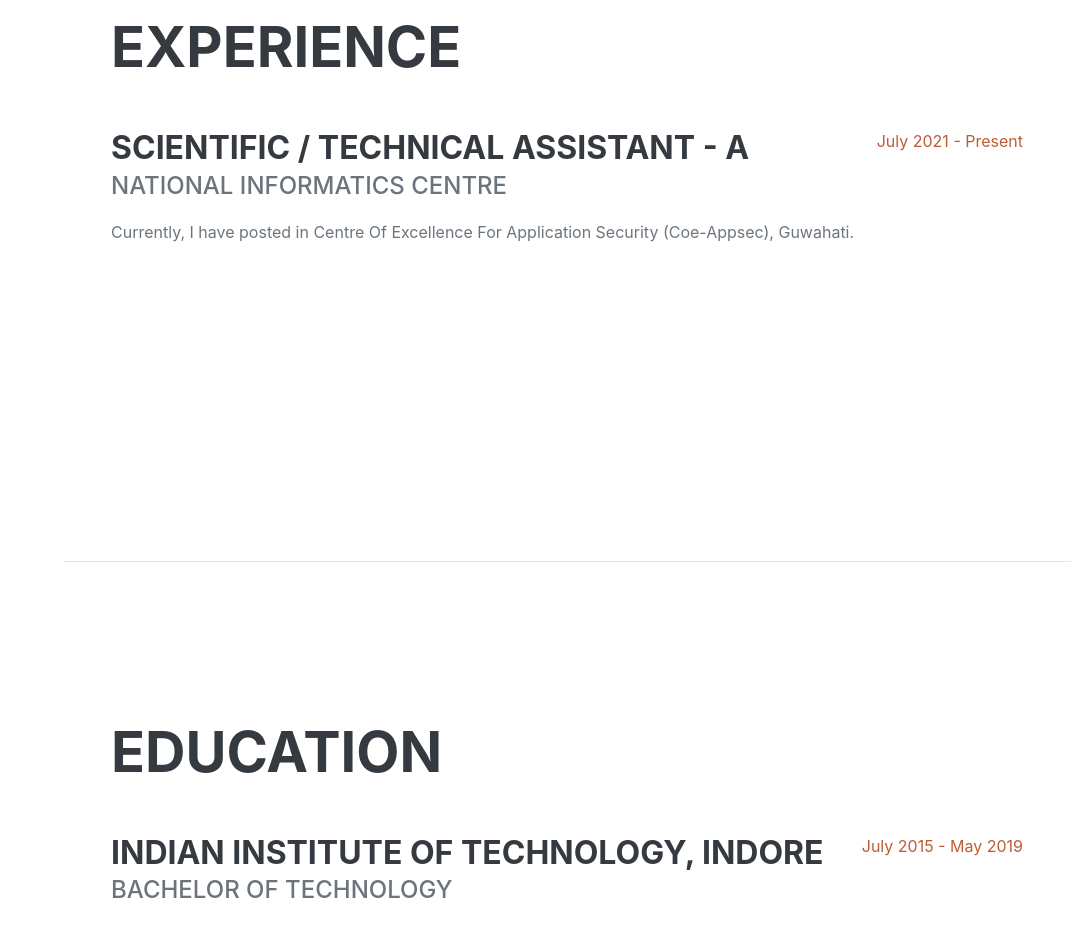
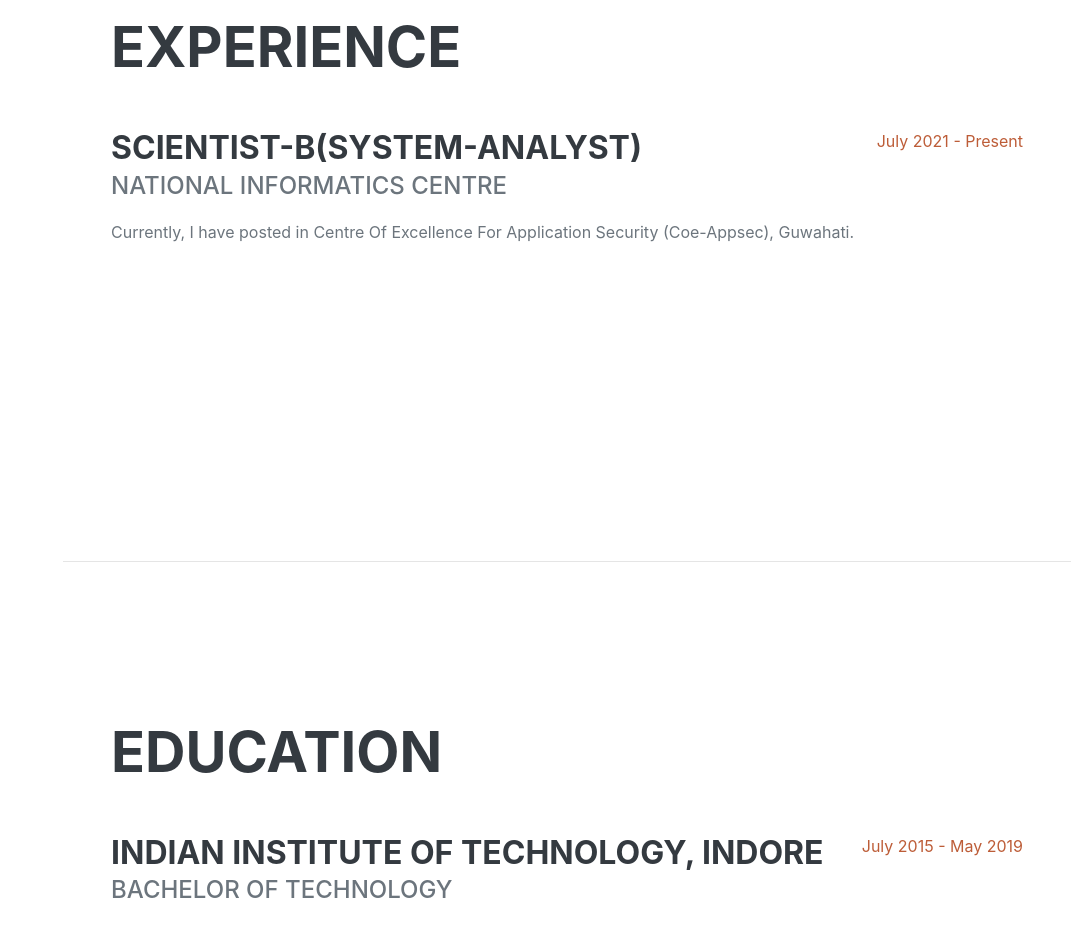
Before and after one commit to dipprog/dip, a plain HTML site: page index.html in a window 1280 px wide. Shown: the part 1040-1969 px from the top of the page, without its empty margins (209-1280 px from the left). Drawn offline with nearby package versions, Linux system fonts and the light colour scheme; a web font is replaced by a local one.

Commit message:
Update index.html
updated current post

```diff
--- a/index.html
+++ b/index.html
@@ -62,7 +62,7 @@
                     <h2 class="mb-5">Experience</h2>
                     <div class="d-flex flex-column flex-md-row justify-content-between mb-5">
                         <div class="flex-grow-1">
-                            <h3 class="mb-0">Scientific / Technical Assistant - A</h3>
+                            <h3 class="mb-0">Scientist-B(System-Analyst)</h3>
                             <div class="subheading mb-3">National Informatics Centre</div>
                             <p>Currently, I have posted in Centre Of Excellence For Application Security (Coe-Appsec), Guwahati.</p>
                         </div>
```
